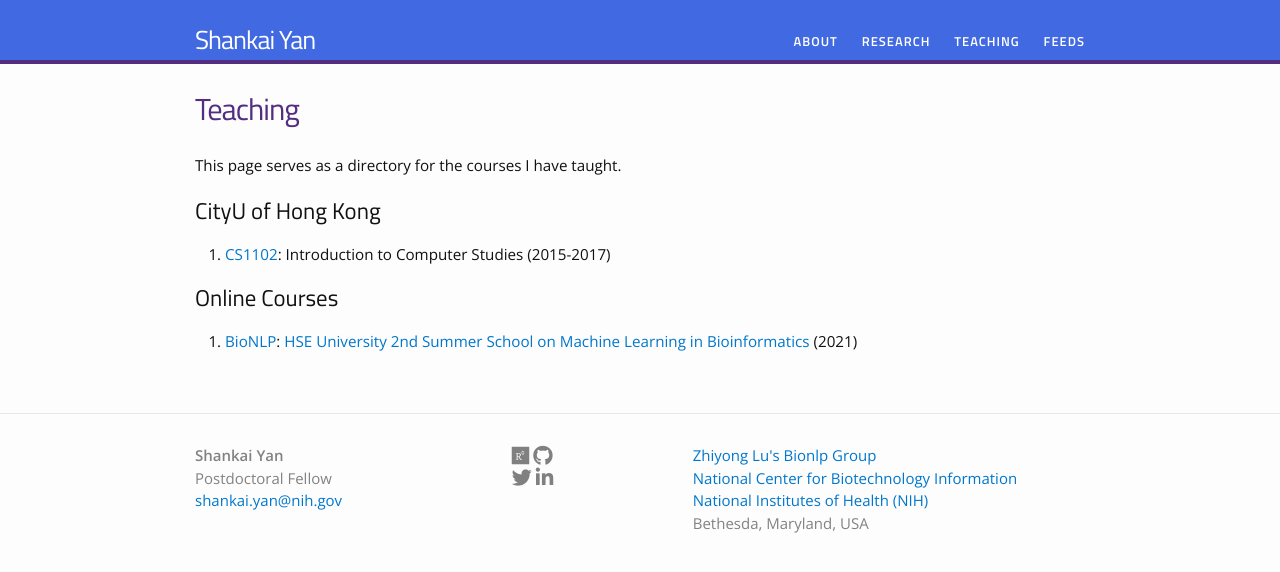
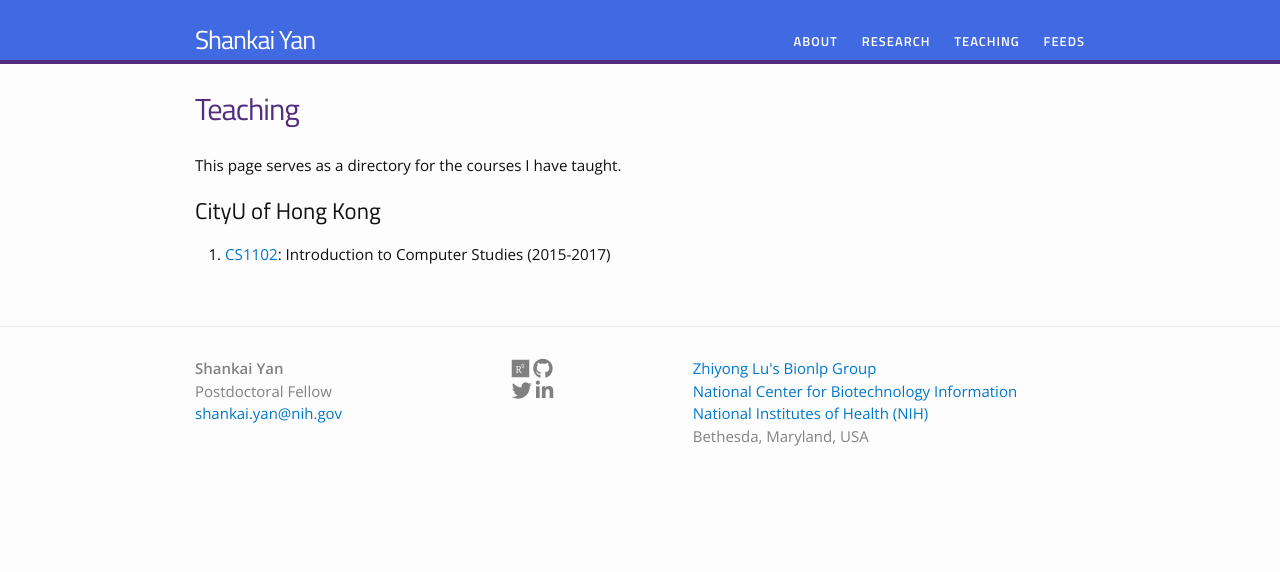
Before and after one commit to cskyan/cskyan.github.io, a Jekyll site: the page built from teaching.md, in a window 1280 px wide. Shown: the top 572 px of the page. Built offline with Jekyll 4.4.1, drawn with Linux system fonts in a browser that asks for light colours; nearby versions of some CDN libraries; some web fonts are replaced; a style sheet for code colours, icons or effects is not loaded.

Commit message:
Update teaching page

```diff
--- a/teaching.md
+++ b/teaching.md
@@ -13,5 +13,5 @@ This page serves as a directory for the courses I have taught.
 
 1. [CS1102](https://www.cityu.edu.hk/ug/201516/course/CS1102.htm): Introduction to Computer Studies (2015-2017)
 
-## Online Courses
-2. [BioNLP](https://skyan.me/lectures/online/bionlp-intro): [HSE University 2nd Summer School on Machine Learning in Bioinformatics](https://cs.hse.ru/en/ssml/) (2021)
+<!-- ## Online Courses
+2. [BioNLP](https://skyan.me/lectures/online/bionlp-intro): [HSE University 2nd Summer School on Machine Learning in Bioinformatics](https://cs.hse.ru/en/ssml/) (2021) -->
```
Also changed, not shown: _lectures/bionlp-intro.md (+1 -1 lines).
